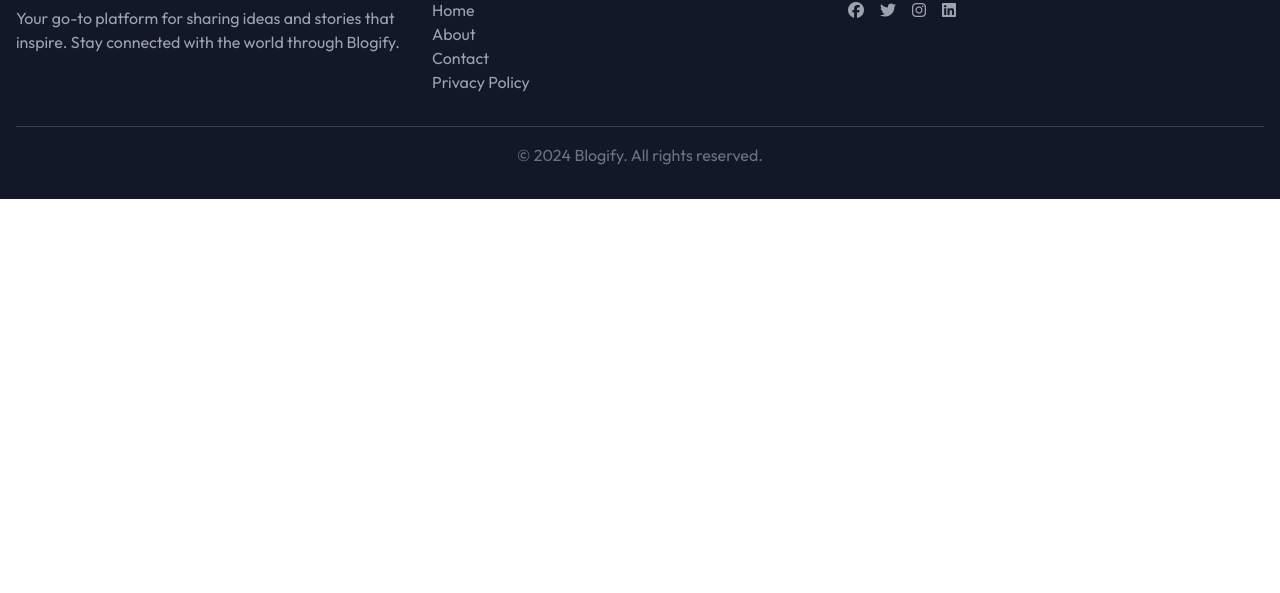
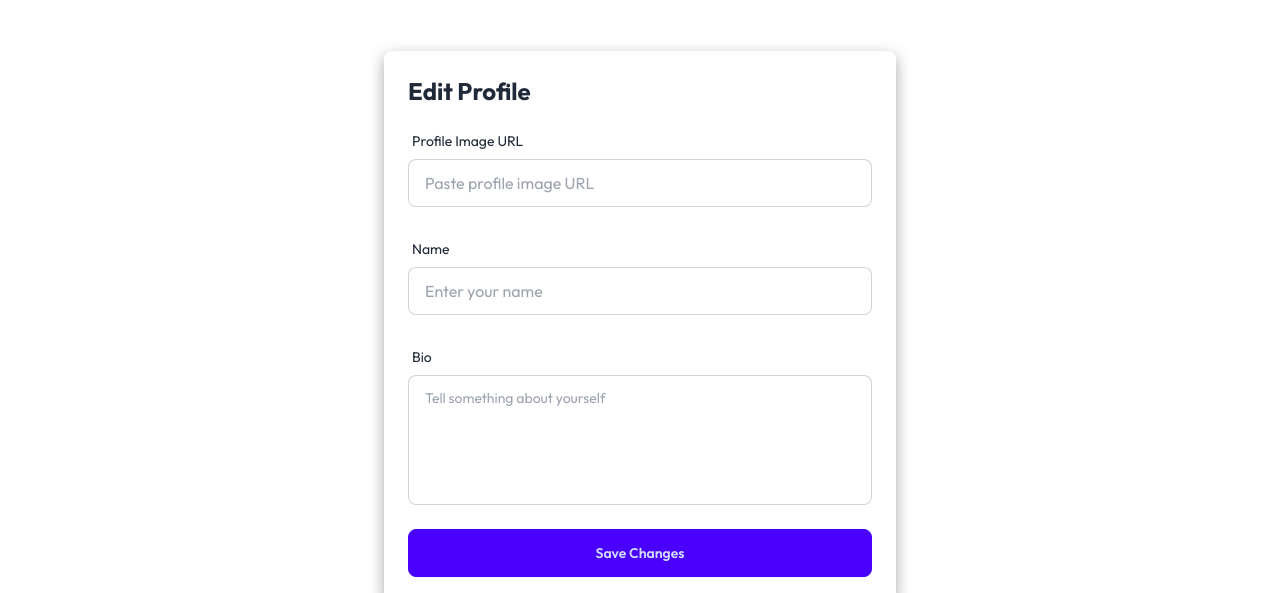
Before and after one commit to ankitjhagithub21/blogify, a React (Vite) app in the folder frontend/: page /edit-profile in a window 1280 px wide. Shown: the part 203-796 px from the top of the page. Built offline with nearby package versions, Linux system fonts and the light colour scheme; no server answers.

Commit message:
edit profile component

```diff
--- a/frontend/src/App.jsx
+++ b/frontend/src/App.jsx
@@ -10,6 +10,7 @@ import useFetchAuthUser from './hooks/useFetchAuthUser'
 import PostDetails from './pages/PostDetails'
 import Footer from './components/Footer'
 import Profile from './pages/Profile'
+import EditProfile from './pages/EditProfile'
 
 const App = () => {
   useFetchAuthUser()
@@ -24,6 +25,7 @@ const App = () => {
         <Route path='/create' element={<CreatePost />} />
         <Route path='/blogs/:id' element={<PostDetails />} />
         <Route path='/profile' element={<Profile />} />
+        <Route path='/edit-profile' element={<EditProfile />} />
       </Routes>
       <Footer/>
     </BrowserRouter>
--- /dev/null
+++ b/frontend/src/pages/EditProfile.jsx
@@ -0,0 +1,114 @@
+import React, { useState, useEffect } from 'react';
+import toast from 'react-hot-toast';
+import { useDispatch, useSelector } from 'react-redux';
+import { setUser } from '../redux/slices/authSlice';
+import { useNavigate } from 'react-router-dom';
+
+const EditProfile = () => {
+  const { user } = useSelector((state) => state.auth);
+  const [name, setName] = useState('');
+  const [bio, setBio] = useState('');
+  const [profileImageUrl, setProfileImageUrl] = useState('');
+  const dispatch = useDispatch();
+  const navigate = useNavigate();
+  const [loading, setLoading] = useState(false);
+
+  // Populate fields with current user data on component mount
+  useEffect(() => {
+    if (user) {
+      setName(user.fullName || ''); // Pre-fill name from user object
+      setBio(user.bio || ''); // Pre-fill bio from user object
+      setProfileImageUrl(user.profilePic || ''); // Pre-fill profile image URL
+    }
+  }, [user]);
+
+  const handleSubmit = async (e) => {
+    e.preventDefault();
+    setLoading(true);
+    try {
+      const res = await fetch(`${import.meta.env.VITE_SERVER_URL}/auth/user`, {
+        method: 'PUT',
+        headers: {
+          'Content-Type': 'application/json',
+        },
+        credentials: 'include',
+        body: JSON.stringify({ name, bio, profileImageUrl }),
+      });
+
+      const data = await res.json();
+
+      if (data.success) {
+        toast.success(data.message);
+        dispatch(setUser(data.user)); // Update Redux store with new user data
+        navigate('/profile');
+      } else {
+        toast.error(data.message);
+      }
+    } catch (error) {
+      console.error(error);
+      toast.error('Something went wrong. Please try again.');
+    } finally {
+      setLoading(false);
+    }
+  };
+
+  return (
+    <div className="flex justify-center items-center min-h-screen">
+      <div className="w-full max-w-lg p-6 bg-white rounded-lg custom-shadow">
+        <h2 className="text-2xl font-bold mb-4">Edit Profile</h2>
+        <form onSubmit={handleSubmit} className="space-y-6">
+          {/* Profile Image URL Input */}
+          <div className="form-control">
+            <label className="label">
+              <span className="label-text">Profile Image URL</span>
+            </label>
+            <input
+              type="text"
+              placeholder="Paste profile image URL"
+              value={profileImageUrl}
+              onChange={(e) => setProfileImageUrl(e.target.value)}
+              className="input input-bordered w-full"
+            />
+          </div>
+
+          {/* Name Input */}
+          <div className="form-control">
+            <label className="label">
+              <span className="label-text">Name</span>
+            </label>
+            <input
+              type="text"
+              placeholder="Enter your name"
+              value={name}
+              onChange={(e) => setName(e.target.value)}
+              className="input input-bordered w-full"
+            />
+          </div>
+
+          {/* Bio Input */}
+          <div className="form-control">
+            <label className="label">
+              <span className="label-text">Bio</span>
+            </label>
+            <textarea
+              placeholder="Tell something about yourself"
+              value={bio}
+              onChange={(e) => setBio(e.target.value)}
+              className="textarea textarea-bordered w-full resize-none"
+              rows="4"
+            ></textarea>
+          </div>
+
+          {/* Submit Button */}
+          <div className="form-control">
+            <button type="submit" className="btn btn-primary w-full" disabled={loading}>
+              {loading ? 'Saving...' : 'Save Changes'}
+            </button>
+          </div>
+        </form>
+      </div>
+    </div>
+  );
+};
+
+export default EditProfile;
--- a/frontend/src/pages/Profile.jsx
+++ b/frontend/src/pages/Profile.jsx
@@ -1,6 +1,7 @@
 import { useSelector } from 'react-redux';
 import useFetchUserPosts from '../hooks/useFetchUserPosts';
 import UserBlogs from "../components/UserBlogs";
+import { Link } from 'react-router-dom';
 
 const Profile = () => {
   const { user } = useSelector(state => state.auth);
@@ -19,11 +20,12 @@ const Profile = () => {
             <img
               src={user?.profilePic}
               alt="Profile"
-              className="rounded-full w-32 h-32 mx-auto mb-4"
+              className="rounded-full w-32 h-32 mx-auto mb-4 object-contain"
             />
             <h1 className="text-2xl font-semibold">{user?.fullName}</h1>
             <p className="text-gray-600">{user?.email}</p>
-            <p className="text-gray-600 mt-4">{user?.bio}  mollitia cupiditate ullam sequi sint sit, laboriosam nemo eos nam architecto! Dolorem, libero quos</p>
+            <p className="text-gray-600 my-4">{user?.bio}</p>
+            <Link to={"/edit-profile"} className='text-indigo-500 hover:underline'>Edit Profile</Link>
           </div>
         </div>
 
```
Also changed, not shown: 2 other files (tests, documents, lock files or other folders).
